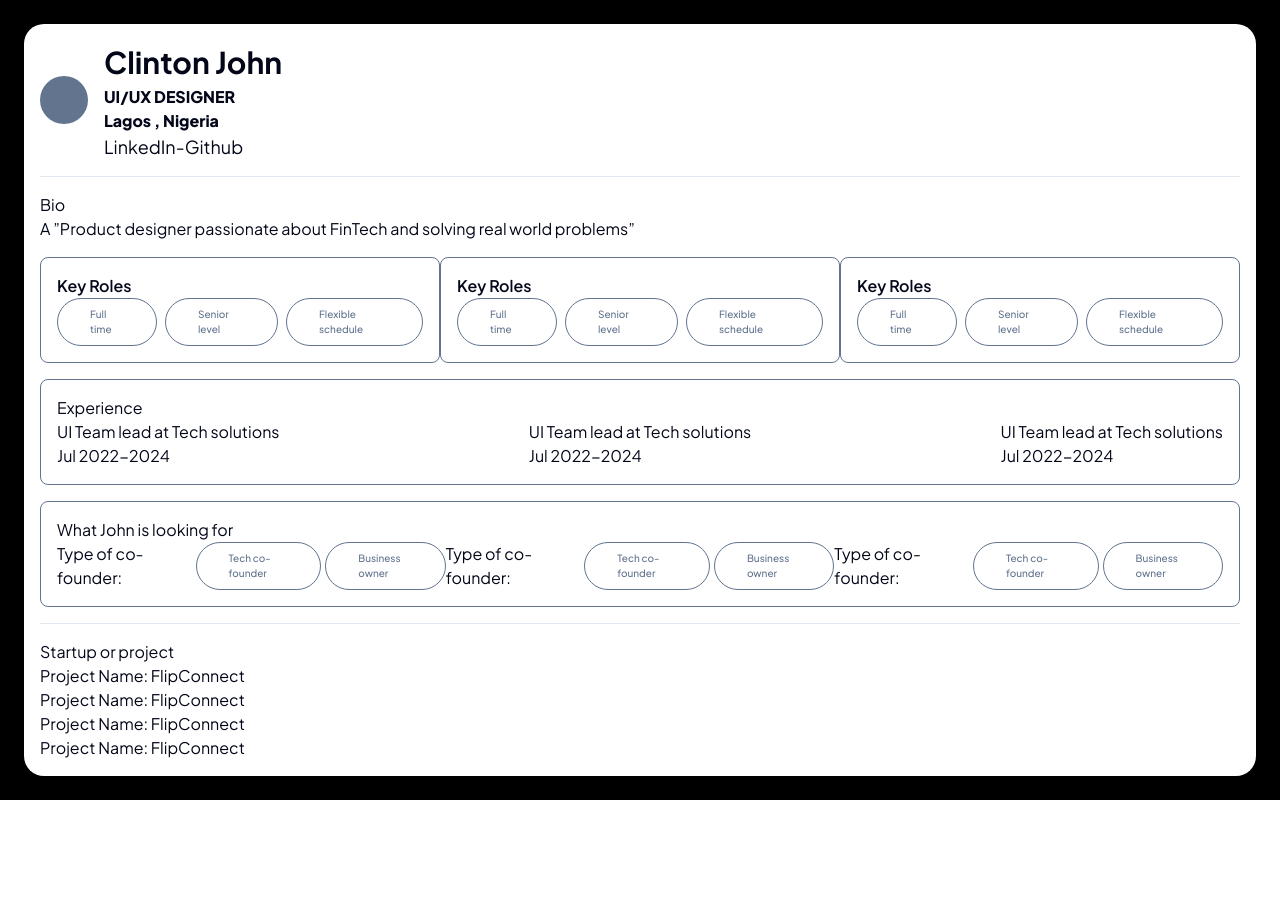
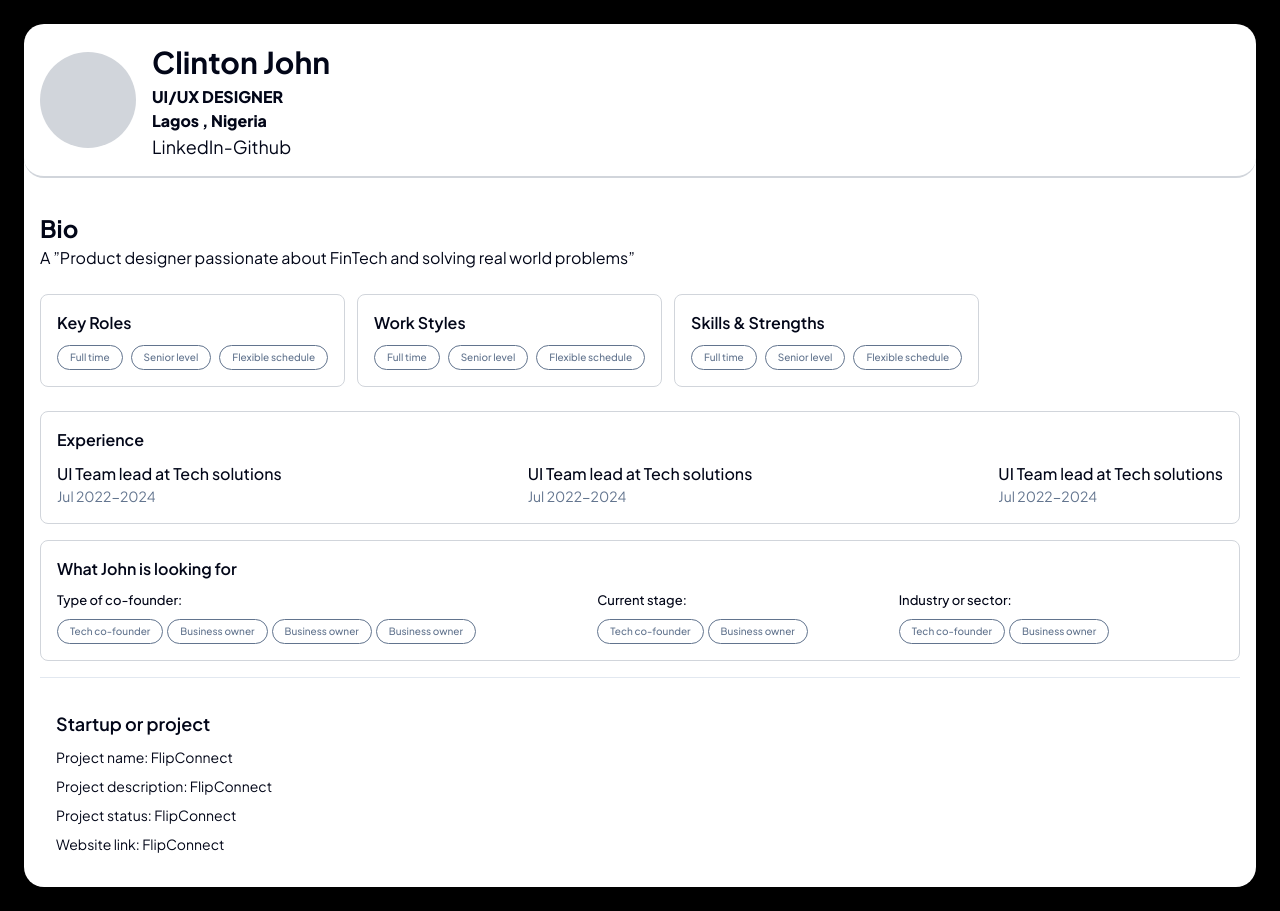
Before and after one commit to Virograf-main/Virofund, a Next.js app: page / in a window 1280 px wide. Before the commit the page ends 800 px from the top, so only its background shows below. Built offline with nearby package versions, Linux system fonts and the light colour scheme.

Commit message:
style: adjusted profile style

```diff
--- a/src/components/atoms/pills/index.tsx
+++ b/src/components/atoms/pills/index.tsx
@@ -1,8 +1,8 @@
 import React from 'react'
 
-const Pills = ({text}: {text: string}) => {
+const Pills = ({text, key}: {text: string, key?: number}) => {
   return (
-    <div className='rounded-full border border-muted-foreground px-8 py-2 text-muted-foreground text-[10px] font-[500]'>{text}</div>
+    <div key={key} className='rounded-full border border-muted-foreground px-3 py-1 text-muted-foreground text-[10px] font-[500]'>{text}</div>
   )
 }
 
--- a/src/components/atoms/small-pfp/index.tsx
+++ b/src/components/atoms/small-pfp/index.tsx
@@ -20,7 +20,7 @@ const SmallPfp = ({ props, className = "", size }: { props?: SmallPfpType, class
           className="object-cover rounded-full"
         />
       ) : (
-        <div className="rounded-full bg-muted-foreground w-full h-full" />
+        <div className="rounded-full bg-input w-full h-full" />
       )}
     </div>
   );
--- a/src/components/molecules/profile/basic-info/index.tsx
+++ b/src/components/molecules/profile/basic-info/index.tsx
@@ -15,11 +15,11 @@ type BasicInfoProps = {
 
 const BasicInfo = ({props}: {props: BasicInfoProps}) => {
   return (
-    <div className='flex gap-4 items-center' style={{ fontFamily: "var(--font-plus-jakarta-sans)"}}>
+    <div className='flex gap-4 items-center p-4 rounded-b-[20px] border-b-2 border-b-input' style={{ fontFamily: "var(--font-plus-jakarta-sans)"}}>
         <SmallPfp props={{
             image: props.image,
             alt: props.alt
-        }} className='w-8 h-8 sm:w-12 sm:h-12' />
+        }} className='w-52 h-52 sm:w-24 sm:h-24' />
         <div>
             <p className='font-bold text-[30px]'>{props.name}</p>
             <p className='font-extrabold text-[16px]'>{props.role}</p>
--- a/src/components/molecules/profile/subcard/index.tsx
+++ b/src/components/molecules/profile/subcard/index.tsx
@@ -3,8 +3,8 @@ import React, { ReactNode } from 'react'
 
 const Subcard = ({text, children, className=""}: {text: string, children: ReactNode, className?: string}) => {
   return (
-    <div className='border border-muted-foreground rounded-[8px] p-[16px]'>
-        <KeyValue label={{value: text}} className={`${className}`}>{children} </KeyValue>
+    <div className='border border-input rounded-[8px] p-[16px] flex-1'>
+        <KeyValue label={{value: text, className: className}} >{children} </KeyValue>
     </div>
   )
 }
--- a/src/components/pages/profile/index.tsx
+++ b/src/components/pages/profile/index.tsx
@@ -12,11 +12,11 @@ const details = [
     subdetails: ['Full time', 'Senior level', 'Flexible schedule']
   },
   {
-    title: 'Key Roles',
+    title: 'Work Styles',
     subdetails: ['Full time', 'Senior level', 'Flexible schedule']
   },
   {
-    title: 'Key Roles',
+    title: 'Skills & Strengths',
     subdetails: ['Full time', 'Senior level', 'Flexible schedule']
   },
 ]
@@ -37,40 +37,40 @@ const Experience = [
 const Needs = [
   {
     title: 'Type of co-founder',
+    details: ['Tech co-founder', 'Business owner', 'Business owner', 'Business owner']
+  },
+  {
+    title: 'Current stage',
     details: ['Tech co-founder', 'Business owner']
   },
   {
-    title: 'Type of co-founder',
-    details: ['Tech co-founder', 'Business owner']
-  },
-  {
-    title: 'Type of co-founder',
+    title: 'Industry or sector',
     details: ['Tech co-founder', 'Business owner']
   },
 ]
 
 const Projects = [
   {
-    key: 'Project Name',
+    key: 'Project name',
     value: 'FlipConnect'
   },
   {
-    key: 'Project Name',
+    key: 'Project description',
     value: 'FlipConnect'
   },
   {
-    key: 'Project Name',
+    key: 'Project status',
     value: 'FlipConnect'
   },
   {
-    key: 'Project Name',
+    key: 'Website link',
     value: 'FlipConnect'
   },
 ]
 
 const Profile = () => {
   return (
-    <div className='bg-background rounded-[20px] p-4 space-y-4'>
+    <div className='bg-background rounded-[20px]  space-y-4'>
       <BasicInfo props={{
         name: 'Clinton John',
         role: 'UI/UX DESIGNER',
@@ -80,21 +80,22 @@ const Profile = () => {
         },
         socials: 'LinkedIn-Github'
       }} />
-      <hr className='' />
 
+      <div className='p-4 space-y-4'>
         <KeyValue label={{
-        value: 'Bio'
+          value: 'Bio',
+          className: 'font-bold text-[24px] '
         }}>
           <p>A ”Product designer passionate about FinTech and solving real world problems”</p>
         </KeyValue>
 
-      <div className='flex justify-between'>
+        <div className='flex gap-3 w-full py-2'>
           {details.map((detail, idx) => (
             <div key={idx}>
-            <Subcard text={`${detail.title}`} className='text-[16px] font-semibold'>
-              <div key={idx} className='flex gap-2'>
+              <Subcard text={`${detail.title}`} className='text-[16px] font-semibold '>
+                <div key={idx} className='flex gap-2 pt-[10px]'>
                   {detail.subdetails.map((subdetail, idx) => (
-                  <Pills text={`${subdetail}`} />
+                    <Pills key={idx} text={`${subdetail}`} />
                   ))}
                 </div>
               </Subcard>
@@ -102,42 +103,45 @@ const Profile = () => {
           ))}
         </div>
 
-      <Subcard text='Experience'>
-        <div className='flex justify-between'>
+        <Subcard text='Experience' className='text-[16px] font-semibold '>
+          <div className='flex justify-between pt-[10px]'>
             {Experience.map((ex, idx) => (
-            <KeyValue label={{ value: ex.title }}>
-              <p>{ex.date}</p>
+              <div key={idx}>
+              <KeyValue label={{ value: ex.title, className: 'font-[500] text-[16px]' }}>
+                <p className='text-[14px] text-muted-foreground'>{ex.date}</p>
               </KeyValue>
+              </div>
             ))}
           </div>
         </Subcard>
 
-      <Subcard text='What John is looking for'>
+        <Subcard text='What John is looking for'  className='text-[16px] font-semibold '>
           <div className='flex justify-between'>
             {Needs.map((need, idx) => (
-            <div key={idx} className='flex gap-2'>
-              <p>{need.title}:</p>
+              <div key={idx} className='flex flex-wrap items-center gap-2 pt-[10px]'>
+                <p className='text-[13px] font-[500]'>{need.title}:</p>
+                <div>
                 <div className='flex gap-1'>
                   {need.details.map((detail, idx) => (
-                  <div key={idx}>
-                    <Pills text={detail} />
+                      <Pills key={idx} text={detail} />
+                  ))}
                 </div>
-                ))}
                 </div>
               </div>
             ))}
           </div>
         </Subcard>
 
-      <hr/>
+        <hr />
 
-      <KeyValue label={{value: 'Startup or project'}}>
-        <div>
+        <KeyValue label={{ value: 'Startup or project', className: 'font-semibold text-[18px] ' }} className='p-4'>
+          <div className='pt-[10px] space-y-2'>
             {Projects.map((project, idx) => (
-            <div key={idx} className=''> {project.key}: {project.value} </div>
+              <div key={idx} className='text-[14px]'> {project.key}: {project.value} </div>
             ))}
           </div>
         </KeyValue>
+      </div>
     </div>
   )
 }
```
Lines whose indentation alone changed are shown as unchanged.
